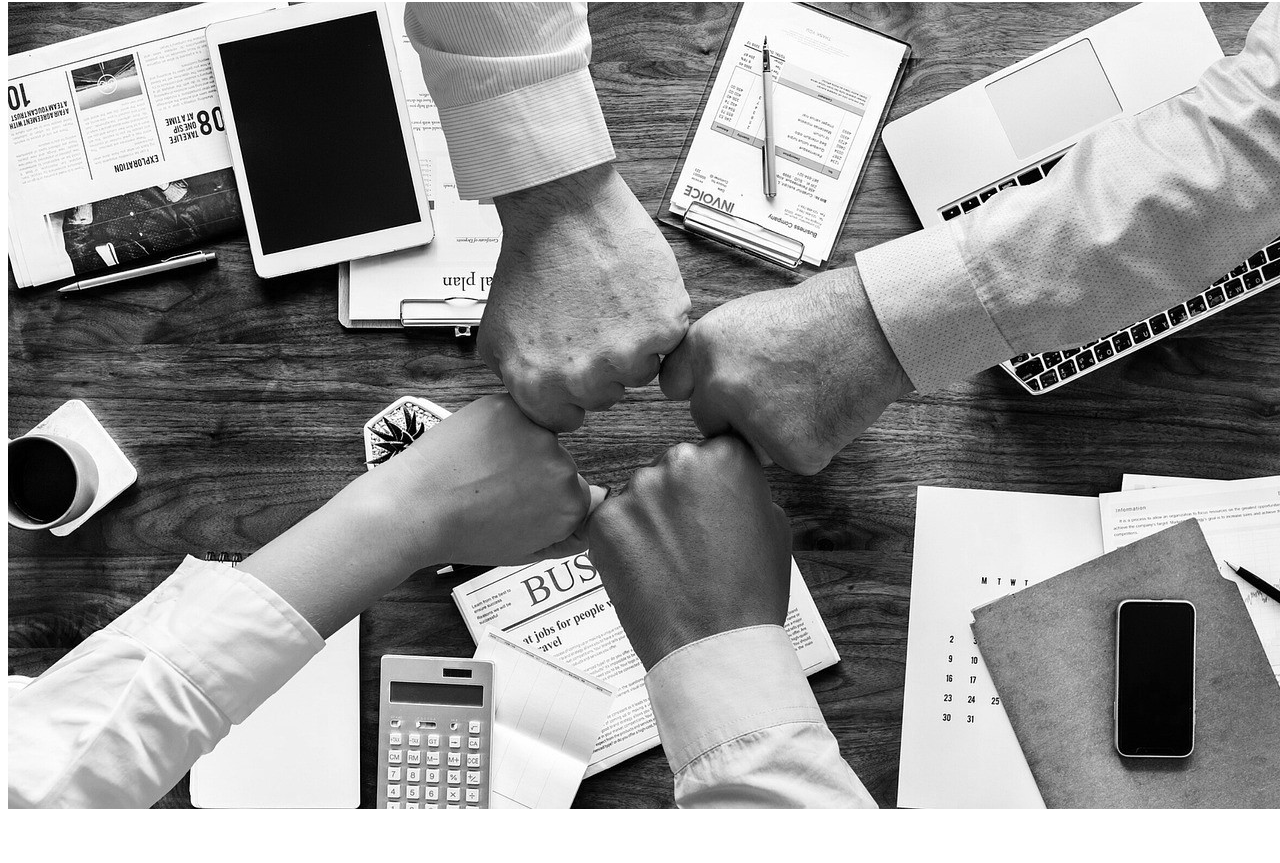
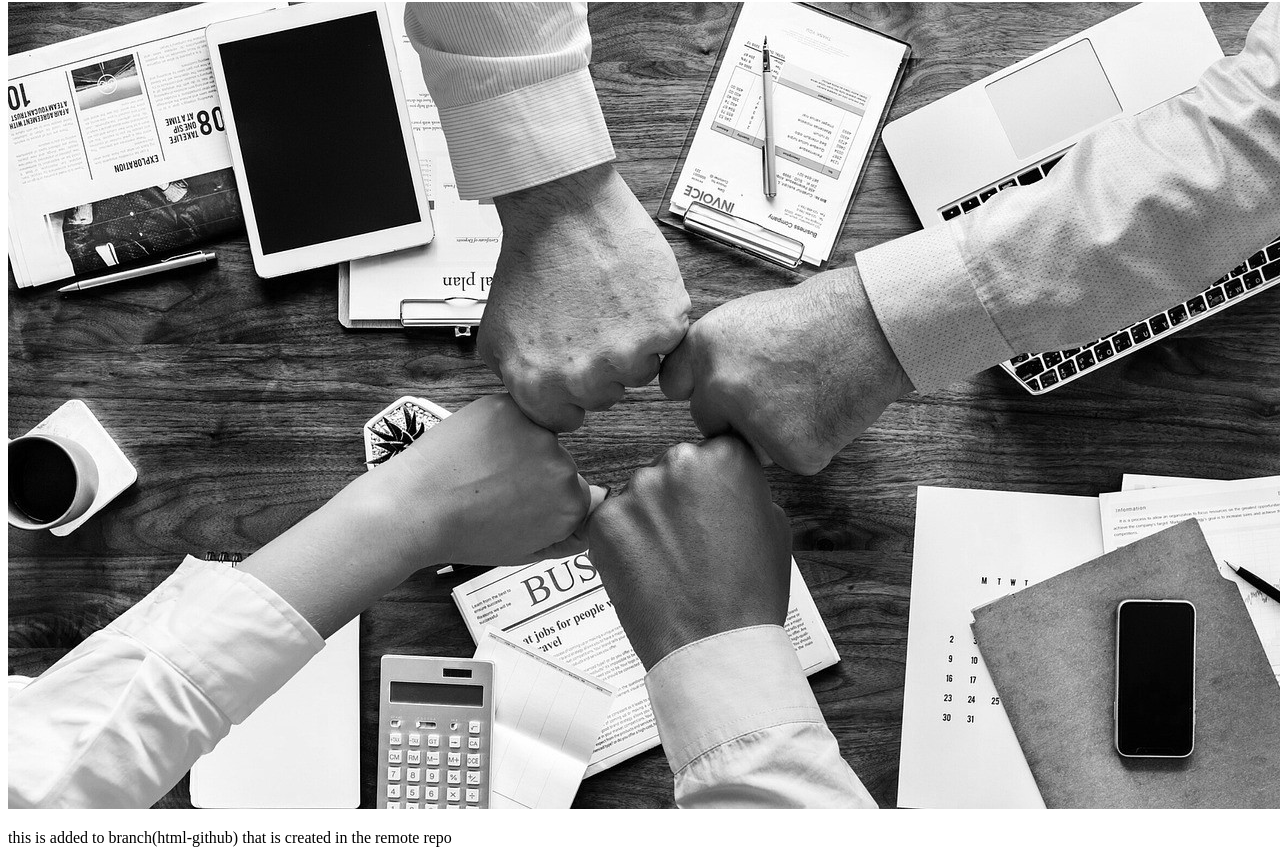
Before and after one commit to ranjithkbdpm/demo-remote-repo, a plain HTML site: page index.html in a window 1280 px wide. Shown: the part 934-1797 px from the top of the page. Before the commit the page ends 1755 px from the top, so only its background shows below. Drawn offline with Linux system fonts and the light colour scheme.

Commit message:
Updated navbar with new line in index.html
index.html file with new line commited in the html-github branch from remote repo.

```diff
--- a/index.html
+++ b/index.html
@@ -36,6 +36,7 @@
     <p>This line is know how git push works and the above image also resized</p>
     <p> let understand about the merge conflit by changing and adding new files </p>
     <div><img src="gitconflictimage.jpg" alt="gitconflictimage"></div>
+    <p>this is added to branch(html-github) that is created in the remote repo </p>
 
 </div>
 </body>
```
